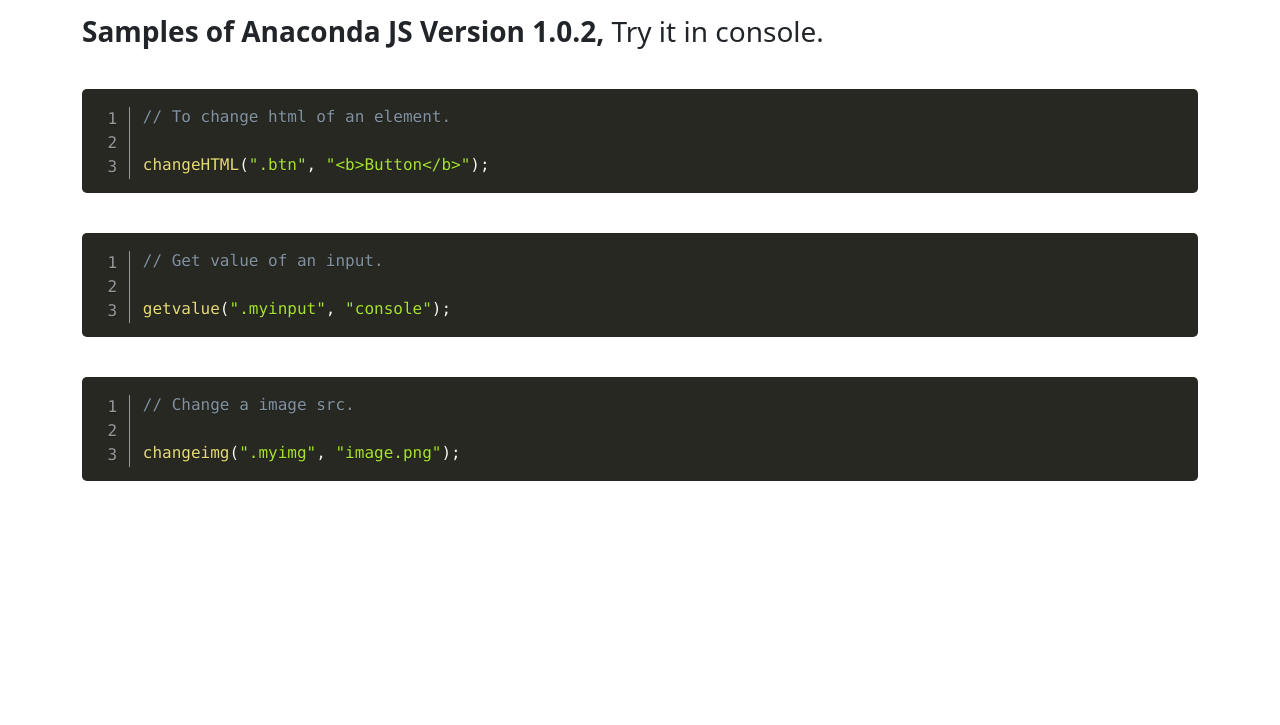
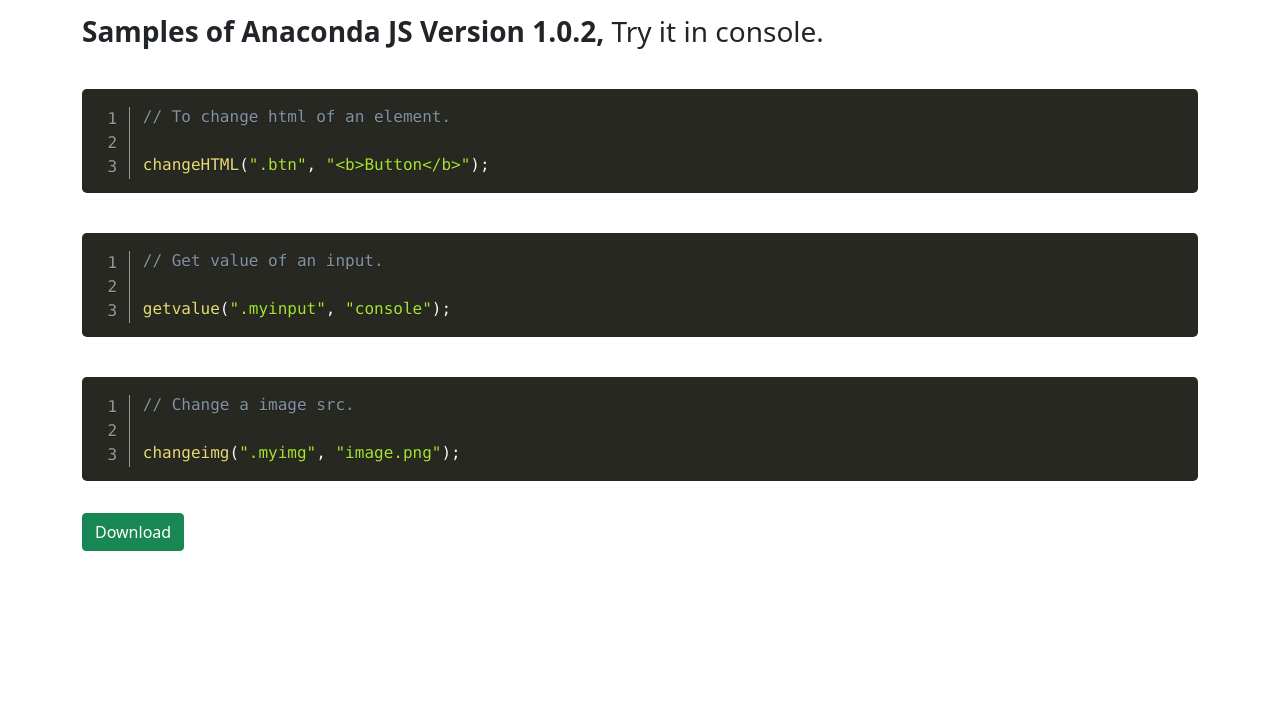
Before and after one commit to Technicalearth/AnacondaJS, a plain HTML site: page version_pages/ver1.0.2.html in a window 1280 px wide. Shown: the part 75-800 px from the top of the page. Drawn offline with nearby package versions, Linux system fonts and the light colour scheme.

Commit message:
Update ver1.0.2.html

```diff
--- a/version_pages/ver1.0.2.html
+++ b/version_pages/ver1.0.2.html
@@ -54,7 +54,10 @@
 getvalue(".myinput", "console");</code></pre><br>
          <pre><code class="language-js line-numbers">// Change a image src.
 
-changeimg(".myimg", "image.png");</code></pre><br><br><br><br><br><br><br><br><br><br><br><br><br><br><br><br><br>
+changeimg(".myimg", "image.png");</code></pre><br>
+          <a href="../AnacondaJS/anaconda-1.0.2.min.js" download>
+            <button class="btn btn-success">Download</button>
+          </a><br><br><br><br><br><br><br><br><br><br><br><br><br><br><br><br>
       </div>
 
       <!-- ----------------------------------------- -->
```
